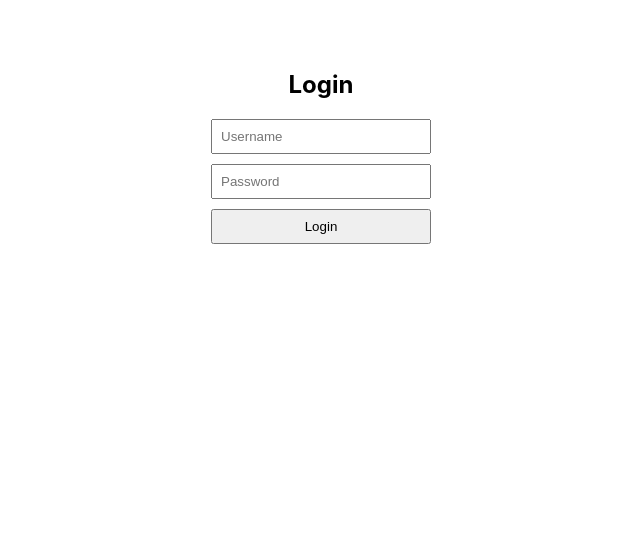
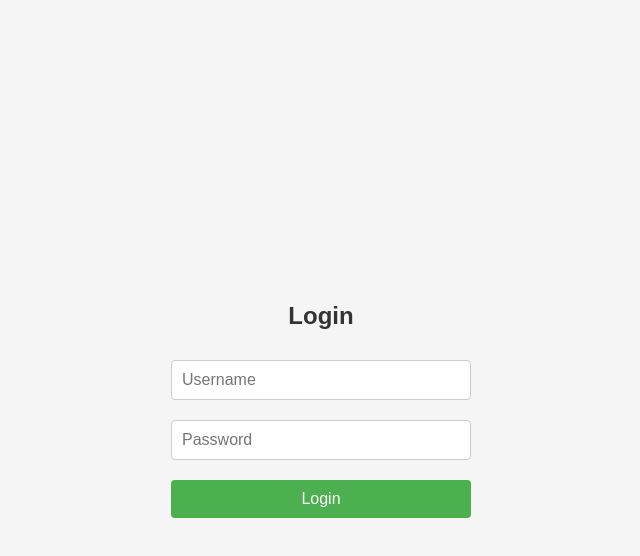
Before and after one commit to roman-kh122/security-testing-client, a React (Create React App) app: page /main in a window 1280 px wide. Shown: the top 556 px of the page, without its empty margins (319-959 px from the left). Built offline with nearby package versions, Linux system fonts and the light colour scheme.

Commit message:
css update

```diff
--- a/src/pages/login/login.css
+++ b/src/pages/login/login.css
@@ -1,32 +1,55 @@
-/* src/pages/Login/Login.css */
-.login {
+/* Style for the login and register containers */
+.login, .register {
   display: flex;
   flex-direction: column;
   align-items: center;
-    margin-top: 50px;
+  justify-content: center;
+  height: 100vh;
+  font-family: Arial, sans-serif;
+  background-color: #f5f5f5;
 }
 
-.login h2 {
+h2 {
+  color: #333;
+  font-size: 24px;
   margin-bottom: 20px;
 }
 
-.login form {
+/* Style for the form inputs */
+form {
   display: flex;
   flex-direction: column;
+  width: 300px;
 }
 
-.login input {
-    margin-bottom: 10px;
-    padding: 8px;
-    width: 200px;
+input[type="text"], input[type="password"] {
+  padding: 10px;
+  margin: 10px 0;
+  border: 1px solid #ccc;
+  border-radius: 4px;
+  font-size: 16px;
 }
 
-.login button {
-    padding: 8px;
+/* Style for the button */
+button[type="submit"] {
+  padding: 10px;
+  margin-top: 10px;
+  background-color: #4CAF50;
+  color: white;
+  border: none;
+  border-radius: 4px;
+  font-size: 16px;
   cursor: pointer;
+  transition: background-color 0.3s;
 }
 
+button[type="submit"]:hover {
+  background-color: #45a049;
+}
+
+/* Style for the error message */
 .error {
   color: red;
   margin-top: 10px;
+  font-size: 14px;
 }
--- a/src/pages/register/register.css
+++ b/src/pages/register/register.css
@@ -0,0 +1,55 @@
+/* Style for the login and register containers */
+.login, .register {
+  display: flex;
+  flex-direction: column;
+  align-items: center;
+  justify-content: center;
+  height: 100vh;
+  font-family: Arial, sans-serif;
+  background-color: #f5f5f5;
+}
+
+h2 {
+  color: #333;
+  font-size: 24px;
+  margin-bottom: 20px;
+}
+
+/* Style for the form inputs */
+form {
+  display: flex;
+  flex-direction: column;
+  width: 300px;
+}
+
+input[type="text"], input[type="password"] {
+  padding: 10px;
+  margin: 10px 0;
+  border: 1px solid #ccc;
+  border-radius: 4px;
+  font-size: 16px;
+}
+
+/* Style for the button */
+button[type="submit"] {
+  padding: 10px;
+  margin-top: 10px;
+  background-color: #4CAF50;
+  color: white;
+  border: none;
+  border-radius: 4px;
+  font-size: 16px;
+  cursor: pointer;
+  transition: background-color 0.3s;
+}
+
+button[type="submit"]:hover {
+  background-color: #45a049;
+}
+
+/* Style for the error message */
+.error {
+  color: red;
+  margin-top: 10px;
+  font-size: 14px;
+}
```
Lines whose indentation alone changed are shown as unchanged.
